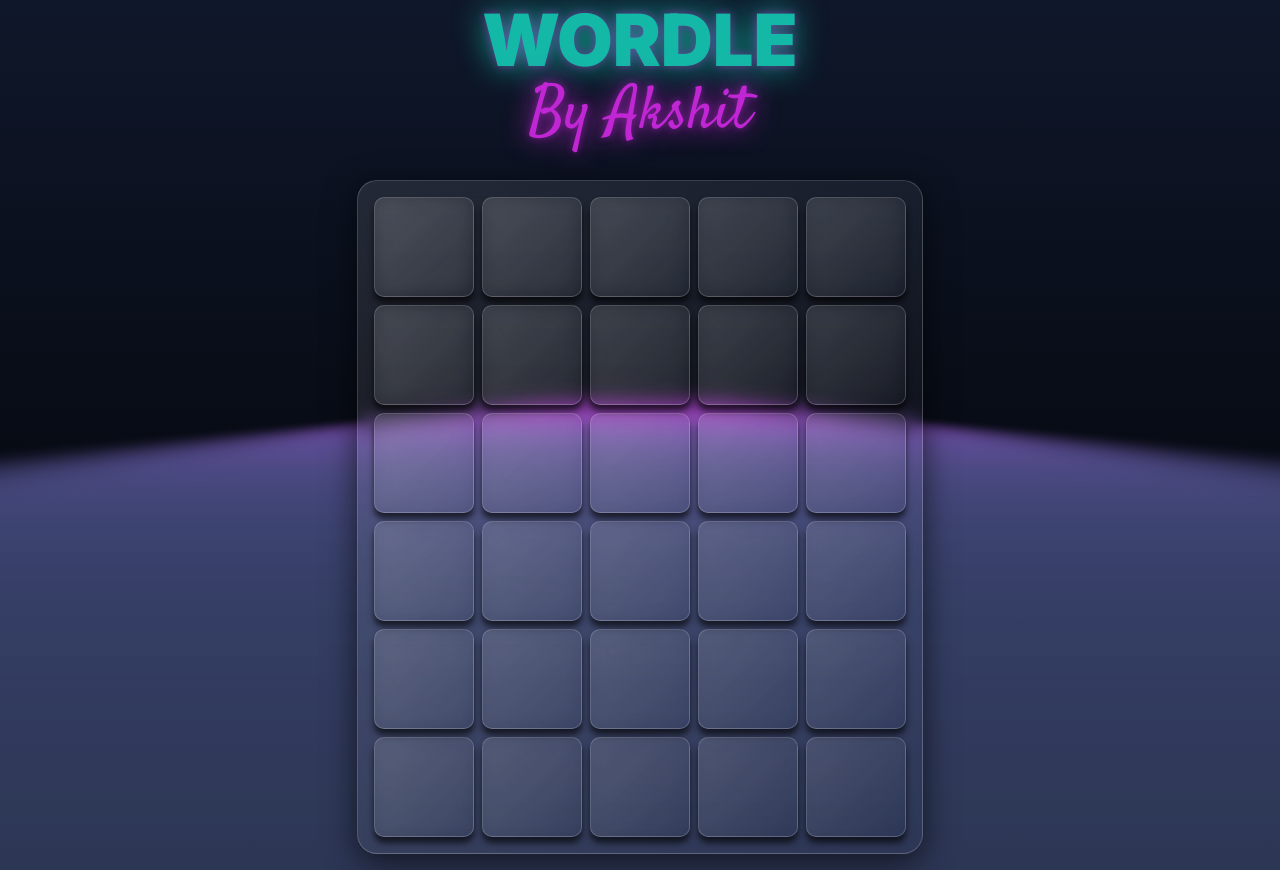
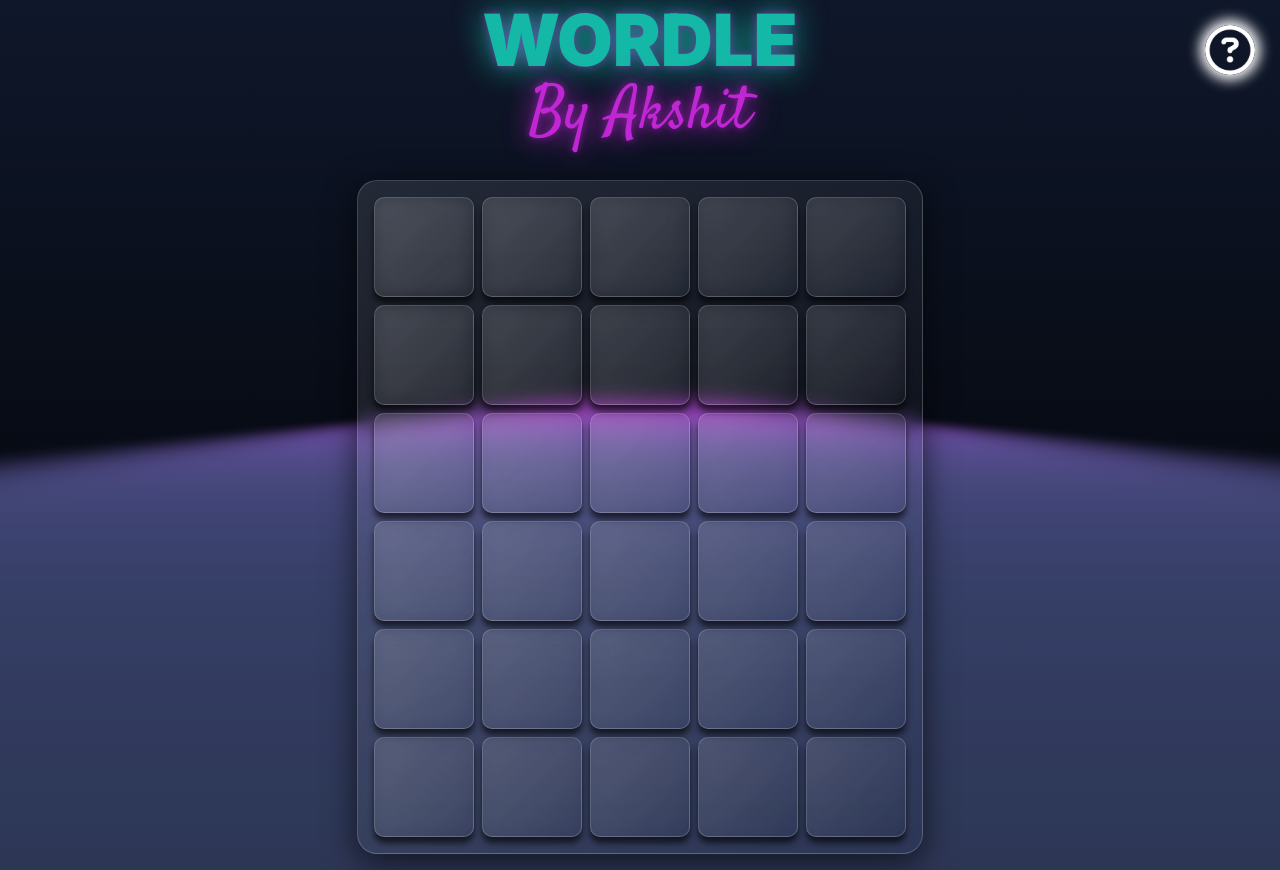
Before and after one commit to akshitbtw/wordle, a website built with Vite: page index.html in a window 1280 px wide. Built offline with nearby package versions, Linux system fonts and the light colour scheme.

Commit message:
Added question mark icon

```diff
--- a/index.html
+++ b/index.html
@@ -61,18 +61,40 @@
       border:1px solid rgba(255, 255, 255, 0.18);
       box-shadow: 0 6px 6px 0 rgba(0, 0, 0, 0.634);
     }
+    #icon {
+        position: absolute;
+        right: 25px;
+    }
+    #icon img {
+        position: relative;
+        top: 0px;
+        width: 50px;
+        height: 50px;
+        margin-top: 25px;
+        border-radius: 25px;
+        /* border: 5px solid; */
+        border-color: white;
+        box-shadow: 0 0 13px 5px white;
+
+    }
   </style>
+  <div id = "icon">
+    <button type="submit">
+      <img src="./public/circle-question-regular.png" alt="buttonpng"/>
+    </button>
+  </div>
   <main class="grid min-h-screen place-content-center place-items-center overflow-hidden bg-gradient-to-b from-slate-900 to-black">
     <!-- class="grid min-h-screen place-content-center place-items-center overflow-hidden bg-gradient-to-b from-slate-900 to-black" -->
     <!-- class="relative grid place-content-center place-items-center gap-2
       before:bg-gradient-to-t before:from-teal-500/70 before:via-fuchsia-600 before:to-transparent before:blur-xl before:filter z-10" -->
     <div id="main_container" class="relative grid place-content-center place-items-center gap-2
-    before:bg-gradient-to-t before:from-teal-500/70 before:via-fuchsia-600 before:to-transparent before:blur-xl before:filter z-10">
+    before:bg-gradient-to-t before:from-teal-500/70 before:via-fuchsia-600 before:to-transparent before:blur-xl before:filter">
       <h1 class="title text-7xl font-black text-teal-500 pt-1">WORDLE</h1>
       <h2 class="cursive text-6xl font-thin text-fuchsia-600 pb-5">By Akshit</h2>
     </div>
+
     <div
-      class="grid-container grid gap-2 grid-cols-[100px_100px_100px_100px_100px] grid-rows-[100px_100px_100px_100px_100px_100px] p-4 m-4 z-10
+      class="grid-container grid gap-2 grid-cols-[100px_100px_100px_100px_100px] grid-rows-[100px_100px_100px_100px_100px_100px] p-4 m-4
 
       [&>*]:flex [&>*]:items-center [&>*]:justify-center
       [&>*]:shadow-[0px_0px_3px_2.5px_inset]     [&>*]:shadow-sky-100
```
Also changed, not shown: public/circle-question-regular.png (added).
